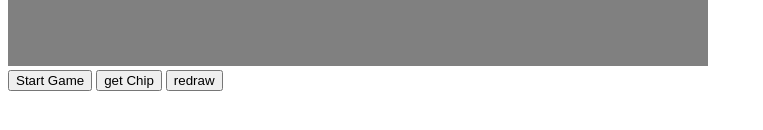
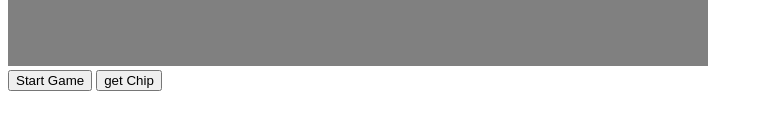
Before and after one commit to LinearMilk/flax-online, a plain HTML site: page index.html in a window 1280 px wide. Shown: the part 492-622 px from the top of the page, without its empty margins (0-763 px from the left). Drawn offline with Linux system fonts and the light colour scheme.

Commit message:
Removing reDraw from index.html

```diff
--- a/index.html
+++ b/index.html
@@ -13,7 +13,6 @@
       <br>
       <input type="button" value="Start Game" onclick="startGame();">
       <input type="button" value="get Chip" onclick="getChip();">
-      <input type="button" value="redraw" onclick="reDraw();">
 
     </div>
     <script src="scripts/boards.js"></script>
--- a/scripts/game.js
+++ b/scripts/game.js
@@ -6,10 +6,6 @@ class Game {
   constructor(){
     this.gameEngine = new GameEngine();
     this.gameEngine.addEventListener();
-  }
-
-  reDraw(){
-    this.gameEngine.createGameBoard(true);
   }
 
   /**
--- a/scripts/main.js
+++ b/scripts/main.js
@@ -19,7 +19,3 @@ function startGame(){
 function getChip(){
 	game.getChip();
 }
-
-function reDraw(){
-	game.reDraw();
-}
```
